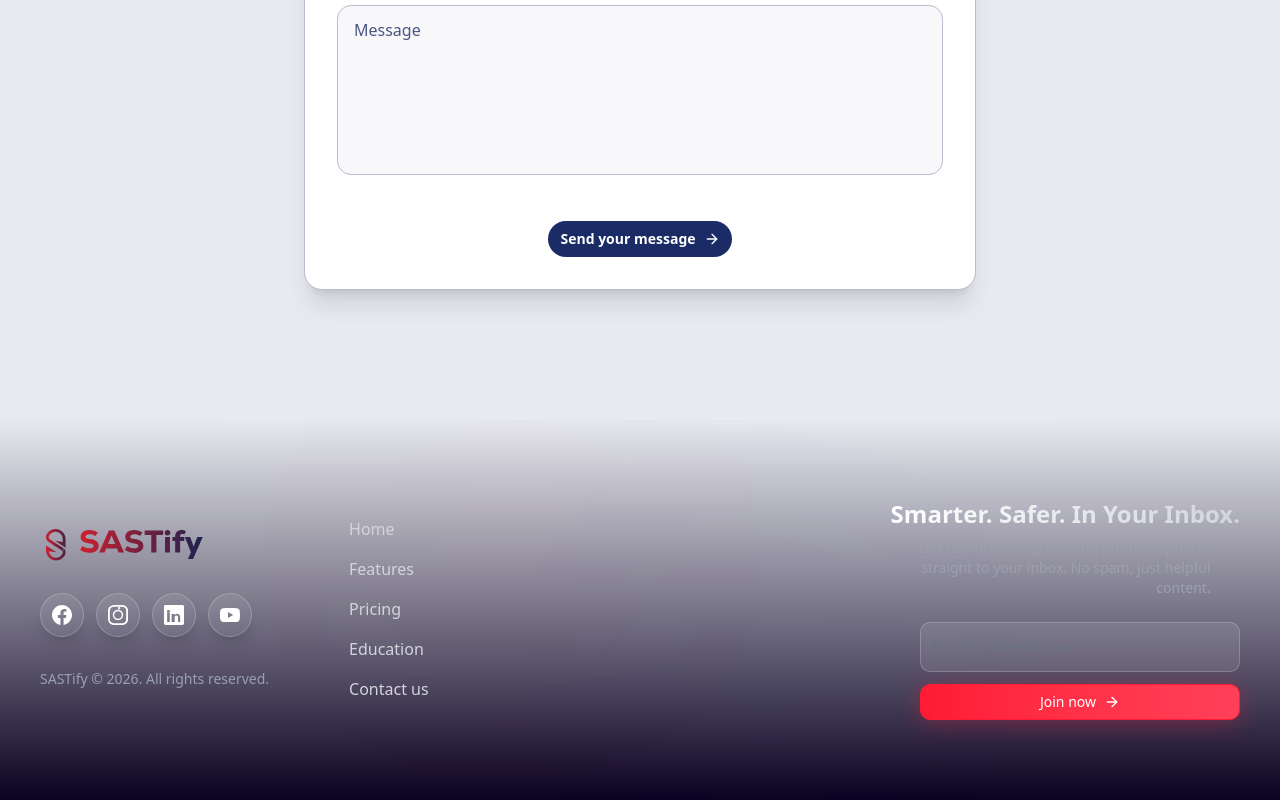
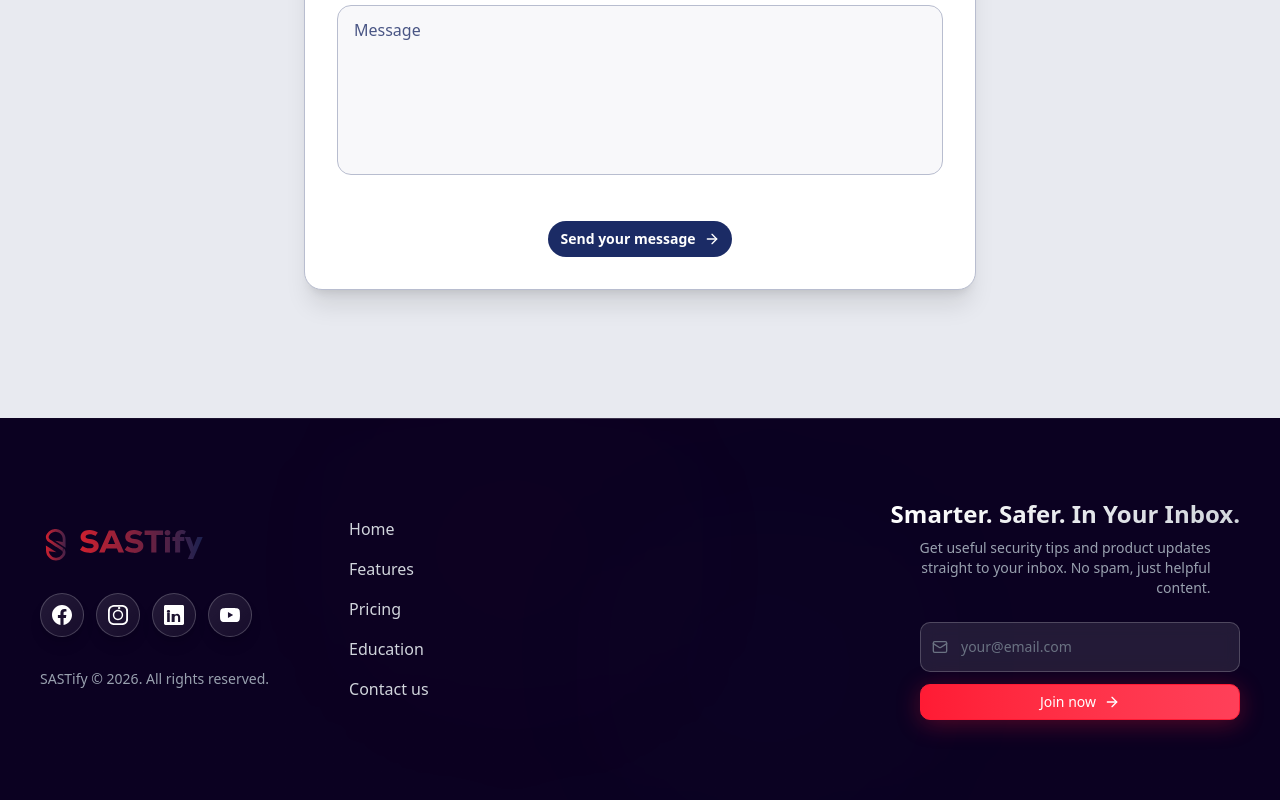
Before and after one commit to abdelrahmanemadismail/sastify, a Next.js app: page /en in a window 1280 px wide. Shown: the part 5961-6761 px from the top of the page. Built offline with nearby package versions, Linux system fonts and the light colour scheme.

Commit message:
feat: add background color to footer component for improved visibility

```diff
--- a/src/components/landing/footer.tsx
+++ b/src/components/landing/footer.tsx
@@ -72,7 +72,7 @@ export function Footer() {
   };
 
   return (
-    <footer className="relative w-full overflow-hidden">
+    <footer className="relative w-full overflow-hidden bg-[#0B0121]">
       {/* Animated gradient background */}
       <div className="absolute inset-0 bg-linear-to-b from-transparent via-[#0B0121]/50 to-[#0B0121] z-0">
         <div className="absolute top-0 left-1/4 w-96 h-96 bg-linear-to-b from-red-500/5 to-transparent rounded-full blur-[120px] opacity-50" />
```
